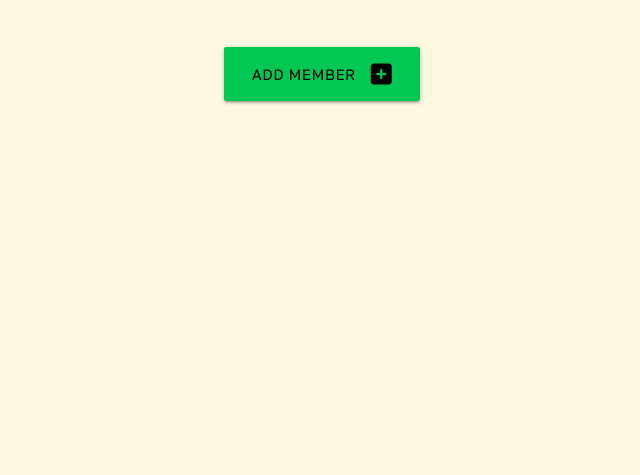
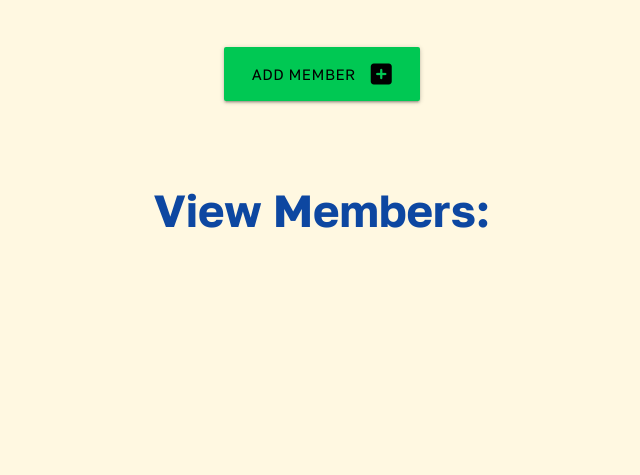
Before and after one commit to Hadokane/CI_PP3_OFFICE_CHAMPION, a Flask app: page /members in a window 1280 px wide. Shown: the part 156-631 px from the top of the page, without its empty margins (318-958 px from the left). Run offline with Flask 2, Linux system fonts and the light colour scheme; the visitor is signed in with stand-in values (Sample User, id 1); data comes from the database, SQL or seed files in the repository; some libraries are stand-ins or nearby versions.

Commit message:
Add members "view" section header

```diff
--- a/officechampion/templates/members.html
+++ b/officechampion/templates/members.html
@@ -20,7 +20,12 @@ Members
 </div>
 <!-- Break -->
 <br>
-<br>
+<!-- Section Header -->
+<div class="center">
+    <h1>View Members:</h1>
+ </div>
+ <!-- Break-->
+ <br>
 <!-- View | Edit | Delete Members -->
 <!-- Title Holders Displayed -->
 <div class="row equal-col">
```
